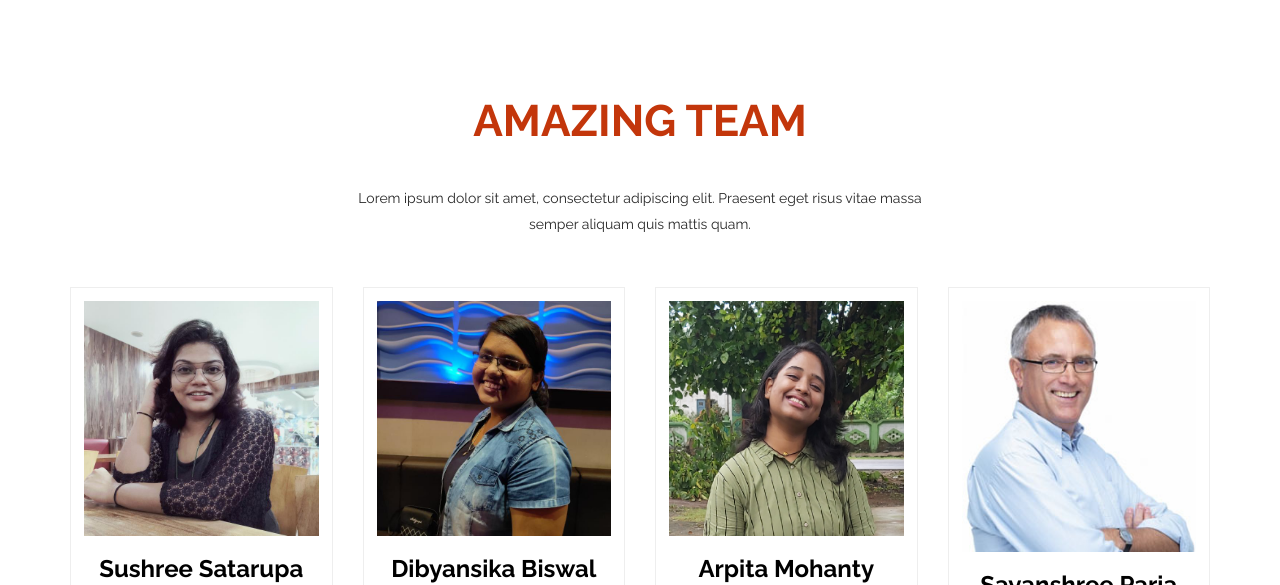
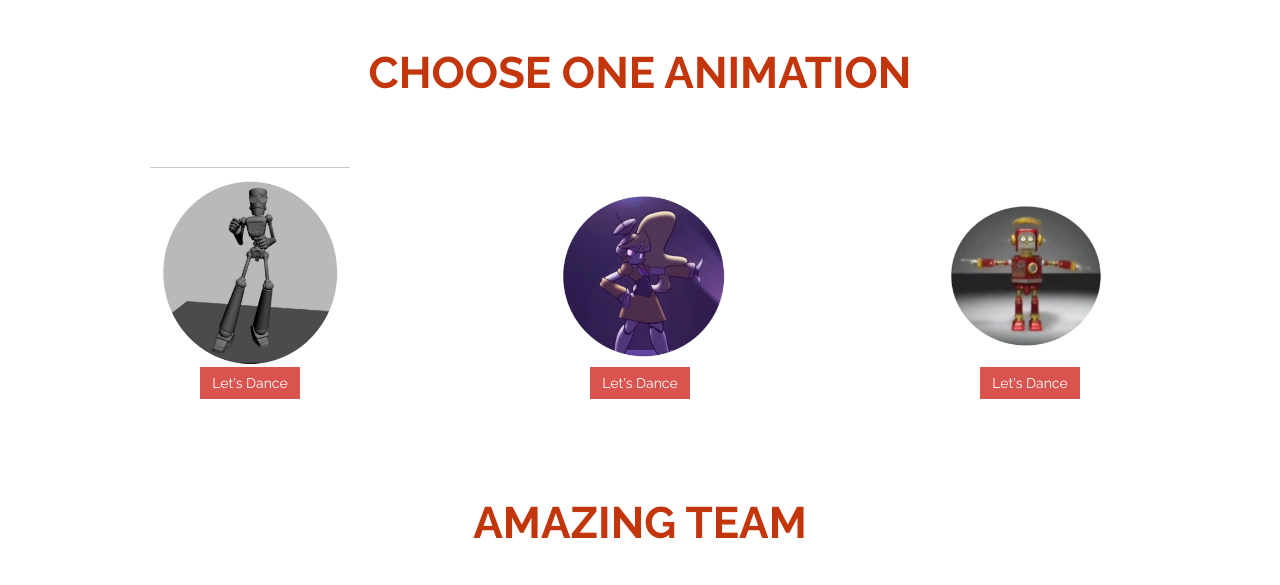
Before and after one commit to Arpita1401/SillyBilly, a plain HTML site: page index.html in a window 1280 px wide. Shown: the part 2215-2800 px from the top of the page. Drawn offline with Linux system fonts and the light colour scheme.

Commit message:
Update index.html

```diff
--- a/index.html
+++ b/index.html
@@ -129,6 +129,58 @@
               </div>
         </div>
     </section>
+        <br><br>
+    <section id="dance">
+        <div class="container">
+
+            <div class="section-header">
+                <h2 class="section-title text-center wow fadeInDown">Choose one animation</h2>
+                <p class="text-center wow fadeInDown"></p>
+            </div>
+
+            <div class="row mb-3">
+                <div class="col-md-4">
+                    <div
+                        class="row no-gutters border rounded overflow-hidden flex-md-row mb-4 shadow-sm h-md-250 position-relative">
+                        <div class="col p-4 d-flex flex-column position-static">
+                            <center>
+                                <img src="./images/pop.png" class="card-img-top" alt="" width="200" height="200">
+                                <div class="card-body">
+                                    <a href="#" class="btn btn-danger">Let's Dance</a>
+                                </div>
+                            </center>
+                        </div>
+                    </div>
+                </div>
+                <div class="col-md-4">
+                    <div
+                        class="row no-gutters border rounded overflow-hidden flex-md-row mb-4 shadow-sm h-md-250 position-relative">
+                        <div class="col p-4 d-flex flex-column position-static">
+                            <center>
+                                <img src="./images/rock.png" class="card-img-top" alt="" width="200" height="200">
+                                <div class="card-body">
+                                    <a href="#" class="btn btn-danger">Let's Dance</a>
+                                </div>
+                            </center>
+                        </div>
+                    </div>
+                </div>
+                <div class="col-md-4">
+                    <div
+                        class="row no-gutters border rounded overflow-hidden flex-md-row mb-4 shadow-sm h-md-250 position-relative">
+                        <div class="col p-4 d-flex flex-column position-static">
+                            <center>
+                                <img src="./images/classical.png" class="card-img-top" alt="" width="200" height="200">
+                                <div class="card-body">
+                                    <a href="#" class="btn btn-danger">Let's Dance</a>
+                                </div>
+                            </center>
+                    </div>
+                </div>
+            </div>
+        </div>
+        </div>
+    </section>
     <section id="our-team">
         <div class="container">
             <div class="section-header">
```
